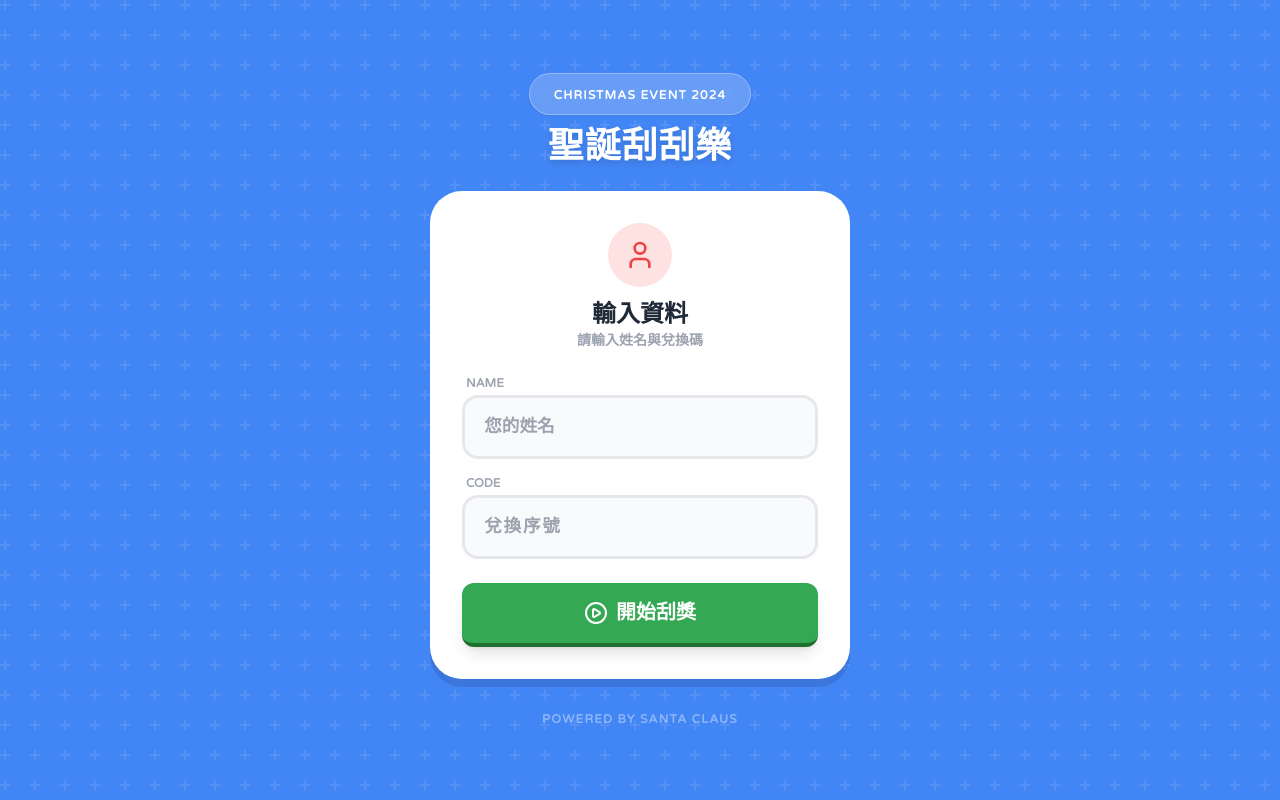
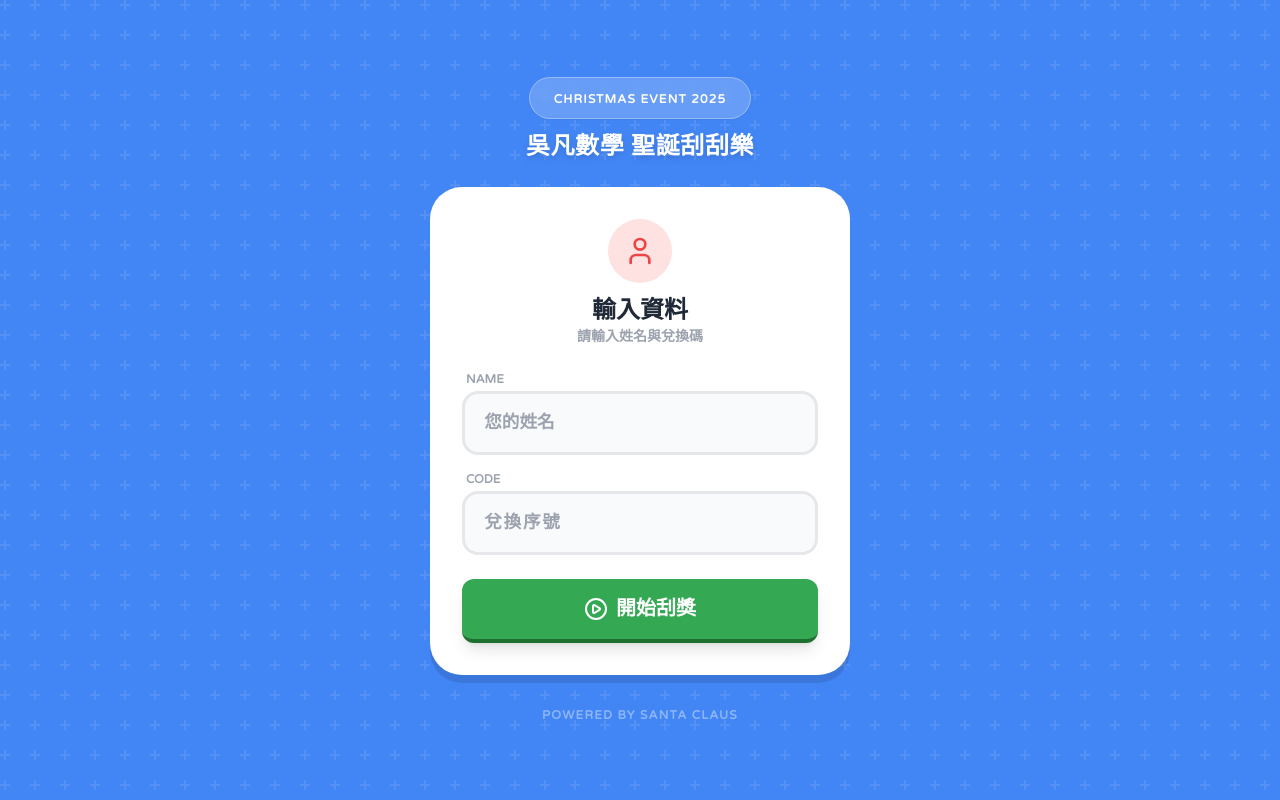
Before and after one commit to rockchang1221/wufan2025Xmas, a plain HTML site: page index.html in a window 1280 px wide. Drawn offline with nearby package versions, Linux system fonts and the light colour scheme.

Commit message:
Update index.html

```diff
--- a/index.html
+++ b/index.html
@@ -144,10 +144,10 @@
     <!-- 標題區 -->
     <div class="text-center mb-6 relative z-10">
         <div class="inline-block bg-white/20 backdrop-blur-sm px-6 py-2 rounded-full border border-white/30 mb-3 shadow-sm">
-            <span class="text-white font-bold tracking-widest text-xs uppercase">Christmas Event 2024</span>
+            <span class="text-white font-bold tracking-widest text-xs uppercase">Christmas Event 2025</span>
         </div>
-        <h1 class="text-4xl font-black text-white drop-shadow-md tracking-wide">
-            聖誕刮刮樂
+        <h1 class="text-2xl font-black text-white drop-shadow-md tracking-wide">
+            吳凡數學 聖誕刮刮樂
         </h1>
     </div>
 
```
